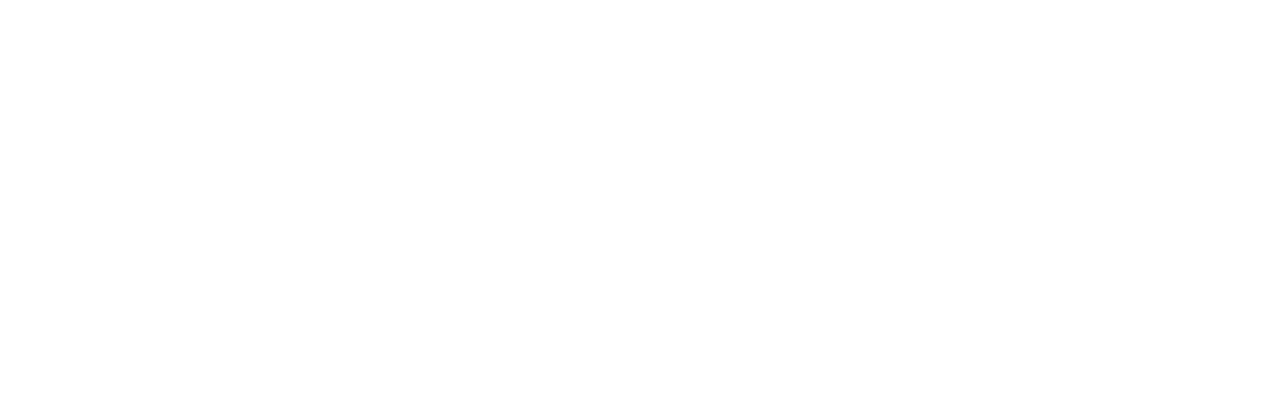
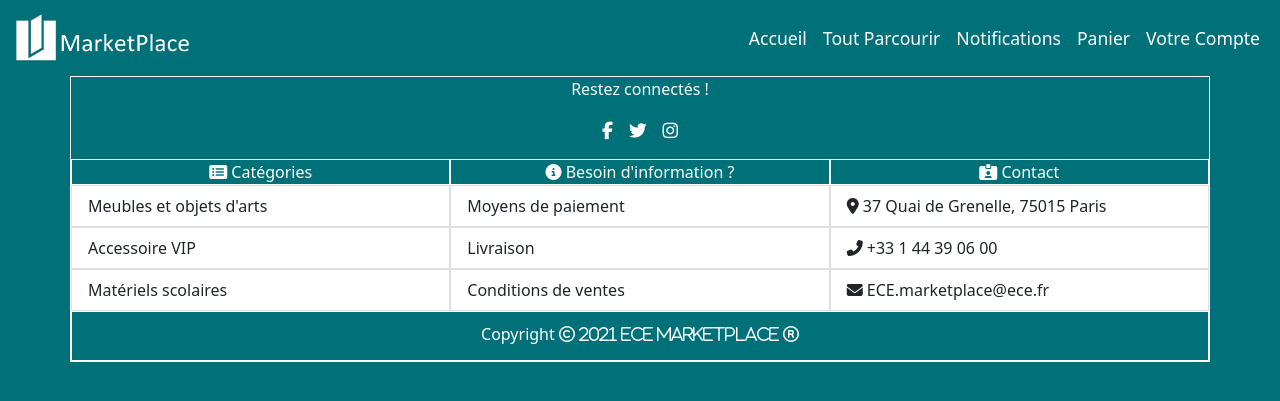
Before and after one commit to dan-555/ECE-MarketPlace, a PHP site: page /pages/ToutParcourir.php in a window 1280 px wide. Before the commit the part shown is empty. Shown: the top 401 px of the page. Run offline with PHP 8.4, Linux system fonts and the light colour scheme; some libraries are stand-ins or nearby versions.

Commit message:
ToutParcourir

```diff
--- /dev/null
+++ b/css/pages/toutParcourir.css
@@ -0,0 +1,4 @@
+body
+{
+background-color: #007179;
+}
--- a/includes/footer.php
+++ b/includes/footer.php
@@ -42,11 +42,9 @@
 					</ul>
 				</div>
 				<div class="copyright"><span class="titleStyle">Copyright&nbsp;<i class="far fa-copyright">&nbsp;2021 ECE MarketPlace&nbsp;<i class="far fa-registered"></i></i></span></div>
+			</div>
 		</div>
 	</div>
-
-
-	</div>
-			<div class="space"></div>
-	<link href="css/footer.css" rel="stylesheet">
+	<div class="space"></div>
+	<link href="../css/footer.css" rel="stylesheet">
 </footer>
--- a/includes/header.php
+++ b/includes/header.php
@@ -2,7 +2,7 @@
 	<div id="container">
 		<nav class="navbar navbar-expand-sm navbar-light">
 			<a class="navbar-brand" href="#">
-				<img src="img/logo3.JPG" alt="ECE MP"  height="50" class="d-inline-block align-top">
+				<img src="../img/logo3.JPG" alt="ECE MP"  height="50" class="d-inline-block align-top">
 				<span class="hidden"></span>
 			</a>
 			<button
@@ -23,7 +23,7 @@
 						<a class="nav-link" href="#">Accueil</a>
 					</li>
 					<li class="nav-item active">
-						<a class="nav-link" href="#">Tout Parcourir</a>
+						<a class="nav-link" href="pages/toutParcourir.php">Tout Parcourir</a>
 					</li>
 					<li class="nav-item active">
 						<a class="nav-link" href="#">Notifications</a>
@@ -37,6 +37,6 @@
 				</ul>
 
 			</div>
-			<link href="css/header.css" rel="stylesheet">
+			<link href="../css/header.css" rel="stylesheet">
 		</nav>
 	</header>
--- a/pages/ToutParcourir.php
+++ b/pages/ToutParcourir.php
@@ -2,8 +2,23 @@
 <head>
 	<meta charset="UTF-8">
 	<title>Tout Parcourir</title>
+	<link href="../css/bootstrap.min.css" rel="stylesheet">
+	<script src="../jQuery/jquery-3.6.0.min.js"></script>
+	<script src="../js/popper.min.js"></script>
+	<script src="../js/bootstrap.min.js"></script>
+<script src="https://kit.fontawesome.com/aa064fe470.js" crossorigin="anonymous"></script>
+<link href="../css/pages/toutParcourir.css" rel="stylesheet">
+
 </head>
 <body>
+	<div class="container-fluid">
 
+	<?php require '../includes/header.php'; ?>
+
+
+	<?php require '../includes/footer.php'; ?>
+
+	</div>
 </body>
+
 </html>
```
